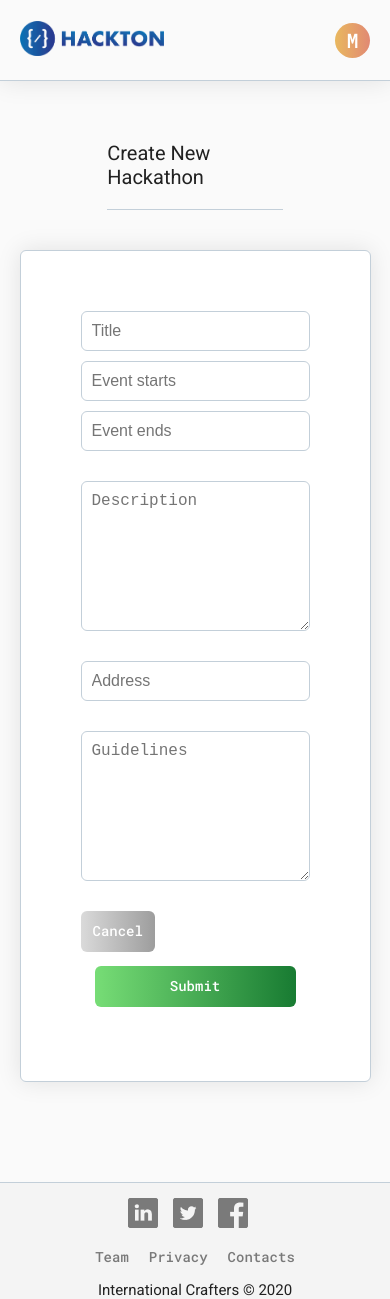
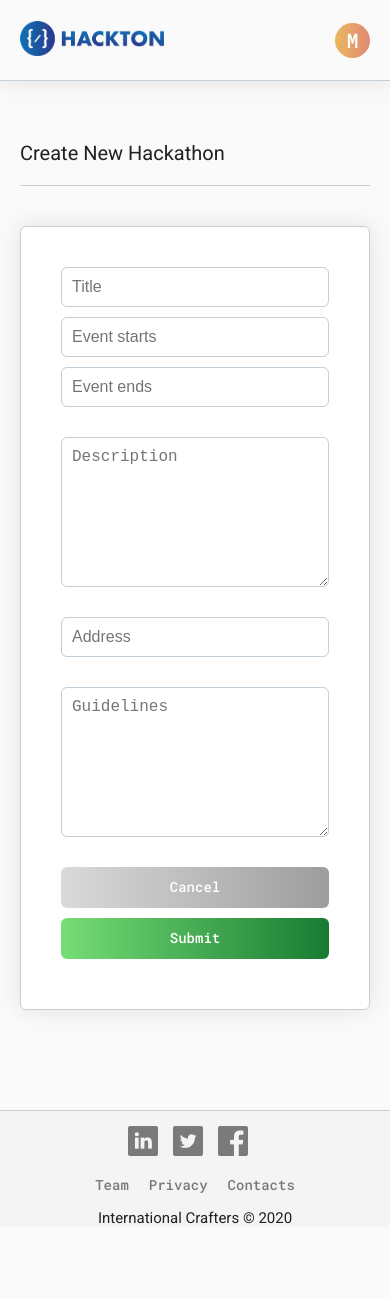
Before and after one commit to LABS-EU3/hackton-frontend, a React (Create React App) app: page /dashboard/new in a window 390 px wide. After the commit the page ends 1227 px from the top, so only its background shows below. Built offline with nearby package versions, Linux system fonts and the light colour scheme.

Commit message:
fix responsiveness issues & ordering on hackathon form view

```diff
--- a/src/components/atoms/Button.js
+++ b/src/components/atoms/Button.js
@@ -5,7 +5,7 @@ import { type, smallFontSize, Gradient, Solid, media } from "../index";
 export const Button = styled.button`
   display: inline-block;
   padding: 12px 22px;
-  margin: 0;
+  margin: 0 0 10px 0;
   border-radius: 6px;
   border: 0;
   font-family: ${type.ROBOTO_MONO};
@@ -37,18 +37,14 @@ export const ButtonGradientBlue = styled(Button)`
 
 export const ButtonGradientGreen = styled(ButtonGradientBlue)`
   background: ${Gradient.GREEN};
-
-  @media ${media.tablet} {
-    margin: 14px;
-  }
-
-  @media ${media.mobile} {
-    margin: 14px;
-  }
 `;
 
 export const ButtonGradientGrey = styled(ButtonGradientBlue)`
   background: ${Gradient.GREY};
+  @media ${media.tablet} {
+    width: 100%;
+    order: 1;
+  }
 `;
 
 export const ButtonGradientBlueWide = styled(ButtonGradientBlue)`
--- a/src/components/atoms/Card.js
+++ b/src/components/atoms/Card.js
@@ -1,5 +1,5 @@
 import styled from "styled-components";
-import { Solid } from '../index';
+import { Solid, media } from '../index';
 
 export const Card = styled.div`
   background-color: ${Solid.WHITE};
@@ -22,4 +22,13 @@ export const CardWide = styled(Card)`
   & div {
     margin: 20px;
   }
+
+  @media ${media.tablet} {
+    width: 350px;
+    padding: 20px;
+  }
+
+  @media ${media.mobile} {
+    width: 250px;
+  }
 `;
--- a/src/components/atoms/Input.js
+++ b/src/components/atoms/Input.js
@@ -2,6 +2,7 @@ import React from "react";
 import styled from "styled-components";
 import * as Fonts from "../variables/fonts";
 import * as Colors from "../variables/colors";
+import { media } from "../index";
 
 const I = styled.input`
   ${Fonts.type.ROBOTO_MONO};
@@ -11,13 +12,19 @@ const I = styled.input`
   border: 1px solid ${Colors.Solid.BORDER_GREY};
   border-radius: 6px;
   padding: 10px;
-  margin: 0 0 10px 0;
+  width: 180px;
+  margin: 0 20px 10px 0;
 
   ${({ wide }) =>
     wide &&
     `
     width: 100%;
   `};
+
+  @media ${media.tablet} {
+    width: 100%;
+    margin-right: 0;
+  }
 `;
 
 const Input = ({ type, placeholder, wide, ...inputProps }) => {
--- a/src/components/atoms/RowBody.js
+++ b/src/components/atoms/RowBody.js
@@ -2,16 +2,17 @@ import styled from 'styled-components';
 import {media} from "../index";
 
 export const RowBody = styled.div`
+  max-width: 700px;
   display: flex;
   flex-direction: row;
   justify-content: space-between;
   margin: 40px 0;
 
   @media ${media.tablet} {
-    flex-direction:column;
+    flex-direction: column;
   }
 
   @media ${media.mobile} {
-    flex-direction:column;
+    flex-direction: column;
   }
 `;
--- a/src/components/atoms/RowHead.js
+++ b/src/components/atoms/RowHead.js
@@ -8,12 +8,4 @@ export const RowHead = styled.div`
   border-bottom: 1px solid ${Solid.BORDER_GREY};
   padding: 0 0 10px 0;
   width: 100%;
-
-  @media ${media.tablet} {
-    width: 50%;
-  }
-
-  @media ${media.mobile} {
-    width: 50%;
-  }
 `;
```
